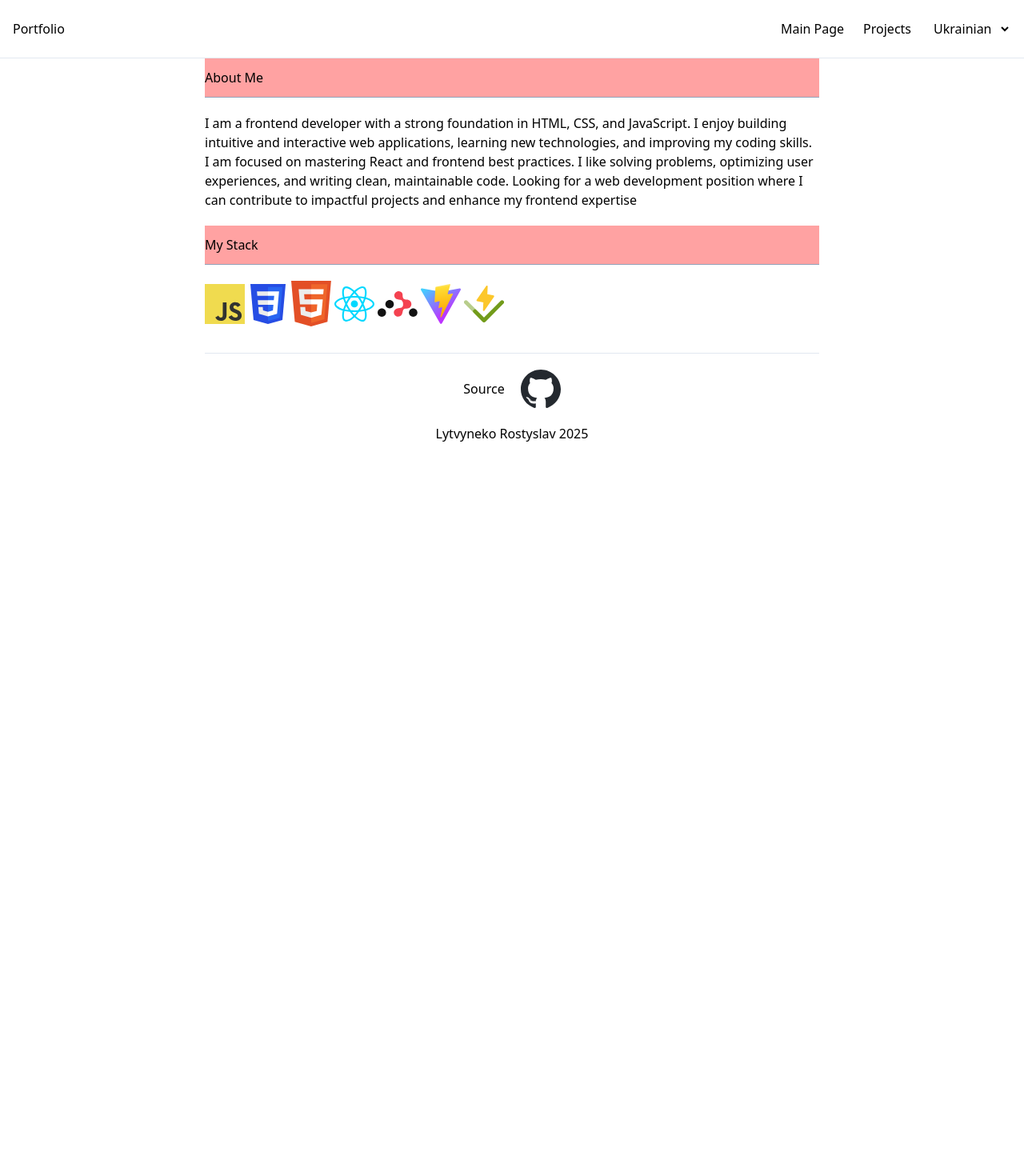
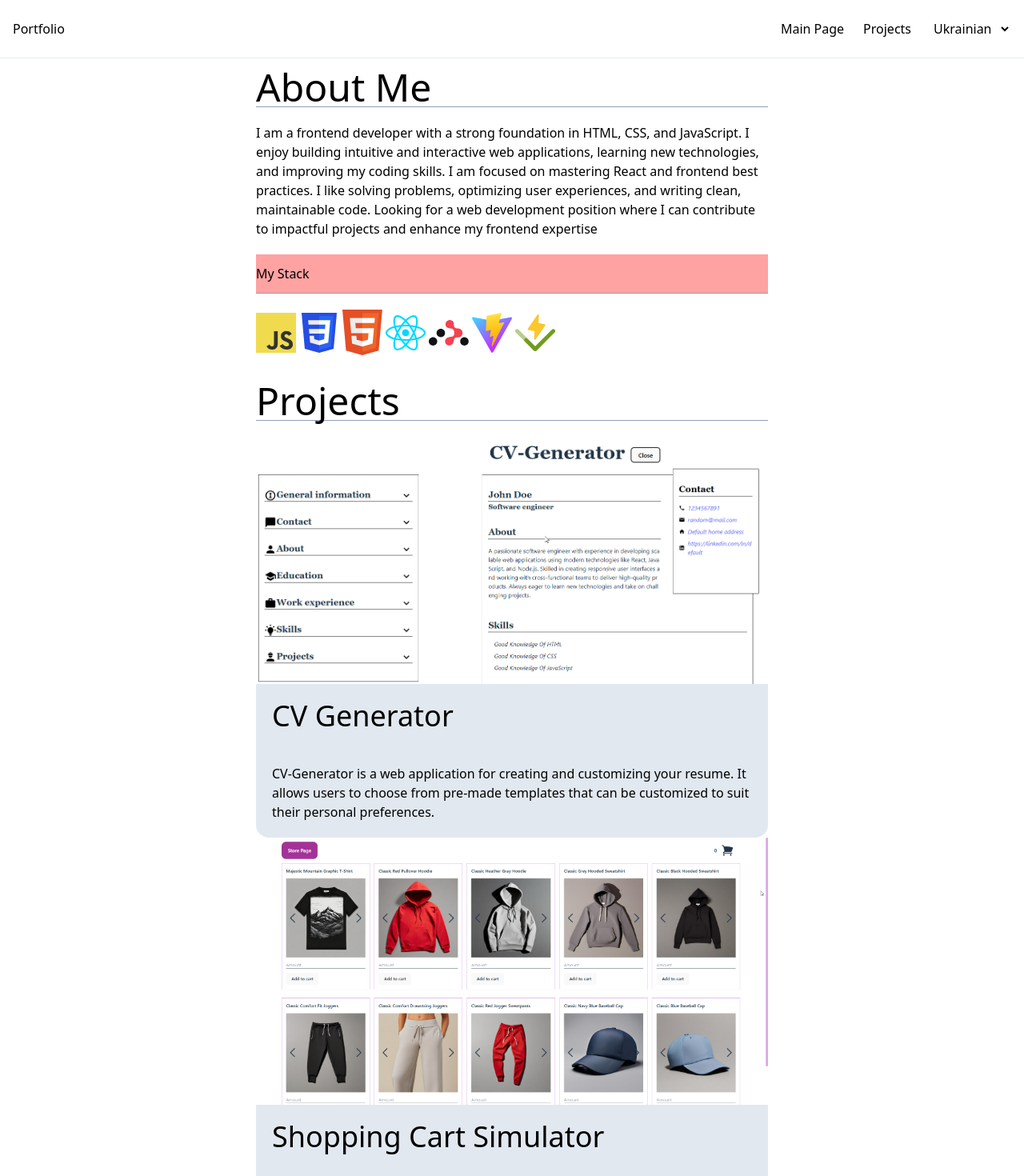
Before and after one commit to R3ndrex/Portfolio, a React (Vite) app: page / in a window 1280 px wide. Shown: the top 1470 px of the page at 80% size. Before the commit the page ends 800 px from the top, so only its background shows below. Built offline with nearby package versions, Linux system fonts and the light colour scheme.

Commit message:
add projects, make h2 bigger,,remove red color

```diff
--- a/src/components/MainContent.jsx
+++ b/src/components/MainContent.jsx
@@ -1,12 +1,34 @@
 import { Trans, useTranslation } from "react-i18next";
 import Stack from "./Stack";
+import CVImage from "../assets/cv.png";
+import ShopppingImage from "../assets/shopping.png";
+const projects = [
+    {
+        title: "CV Generator",
+        image: CVImage,
+        alt: "cv-generator-image",
+        link: "https://github.com/R3ndrex/CV-Generator",
+        description:
+            "CV-Generator is a web application for creating and customizing your resume. It allows users to choose from pre-made templates that can be customized to suit their personal preferences.",
+    },
+    {
+        title: "Shopping Cart Simulator",
+        image: ShopppingImage,
+        alt: "shopping-site-image",
+        link: "https://github.com/R3ndrex/Shopping-Cart",
+        description:
+            "Shopping Cart Simulator is a simple and user-friendly web application for simulating online shopping. Product data is fetched from the Fake Store API, and the cart allows you to add, remove, and purchase items.",
+    },
+];
 
 export default function MainContent() {
     const { t } = useTranslation();
     return (
-        <main className="w-[60%] self-center flex flex-col gap-5 bg-white ">
+        <main className="w-[50%] self-center flex flex-col gap-5 bg-white ">
             <section>
-                <h2 className="mb-5 bg-red-300 pb-3 pt-3">{t("About Me")}</h2>
+                <h2 className="mb-5 text-5xl pb-0 mb-3 pt-3">
+                    {t("About Me")}
+                </h2>
                 <Trans i18nKey="AboutText">
                     <p>
                         I am a frontend developer with a strong foundation in
@@ -22,6 +44,28 @@ export default function MainContent() {
                 </Trans>
             </section>
             <Stack />
+            <section id="projects">
+                <h2 className="mb-5 text-5xl pb-0 mb-3 pt-3">
+                    {t("Projects")}
+                </h2>
+                <ul className="projects">
+                    {projects.map((project) => {
+                        return (
+                            <li className="bg-slate-200 rounded-2xl">
+                                <img
+                                    src={project.image}
+                                    alt={project.alt}
+                                    width={1000}
+                                />
+                                <h3 className="text-4xl p-5">
+                                    {project.title}
+                                </h3>
+                                <p className="p-5">{project.description}</p>
+                            </li>
+                        );
+                    })}
+                </ul>
+            </section>
         </main>
     );
 }
```
Also changed, not shown: src/assets/cv.png (added), src/assets/shopping.png (added).
